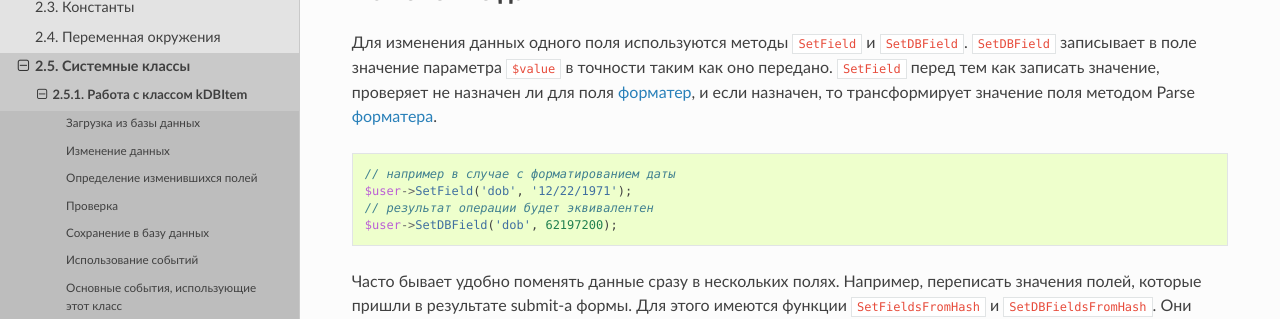
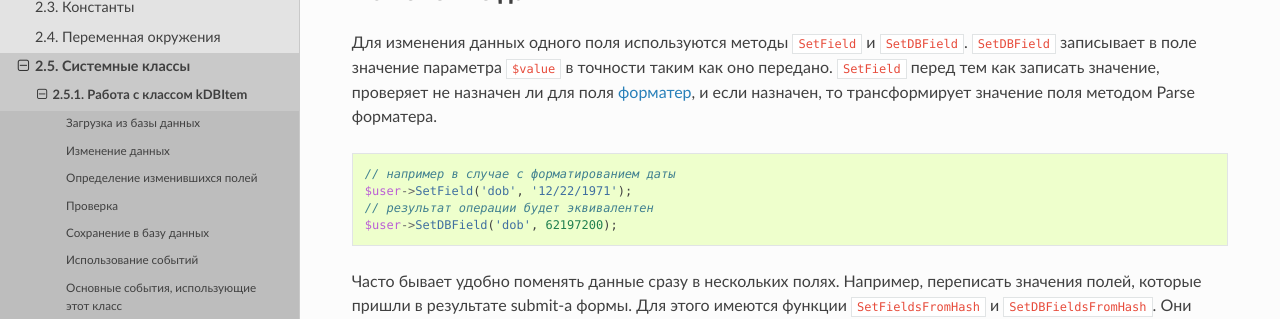
Before and after one commit to in-portal/guide-ru, a Sphinx documentation site: the page built from docs/application_structure/system_classes/working_with_kdbitem_class.rst, in a window 1280 px wide and 900 px high, scrolled down 1054 px. Shown: the part 175-494 px from the top of the window. Built offline with Sphinx 7.4.7 and the Read the Docs theme 3.1.0, drawn with Linux system fonts in a browser that asks for light colours; some of the changed lines change nothing that is shown.

Commit message:
Removed links to same page, that occurred multiple times in the same sentence

```diff
--- a/docs/application_structure/system_classes/working_with_kdbitem_class.rst
+++ b/docs/application_structure/system_classes/working_with_kdbitem_class.rst
@@ -58,7 +58,7 @@
 Для изменения данных одного поля используются методы ``SetField`` и ``SetDBField``. ``SetDBField`` записывает в поле
 значение параметра ``$value`` в точности таким как оно передано. ``SetField`` перед тем как записать значение,
 проверяет не назначен ли для поля :doc:`форматер </components/unit_configs/formatters>`, и если назначен, то
-трансформирует значение поля методом Parse :doc:`форматера </components/unit_configs/formatters>`.
+трансформирует значение поля методом Parse форматера.
 
 .. code:: php
 
```
